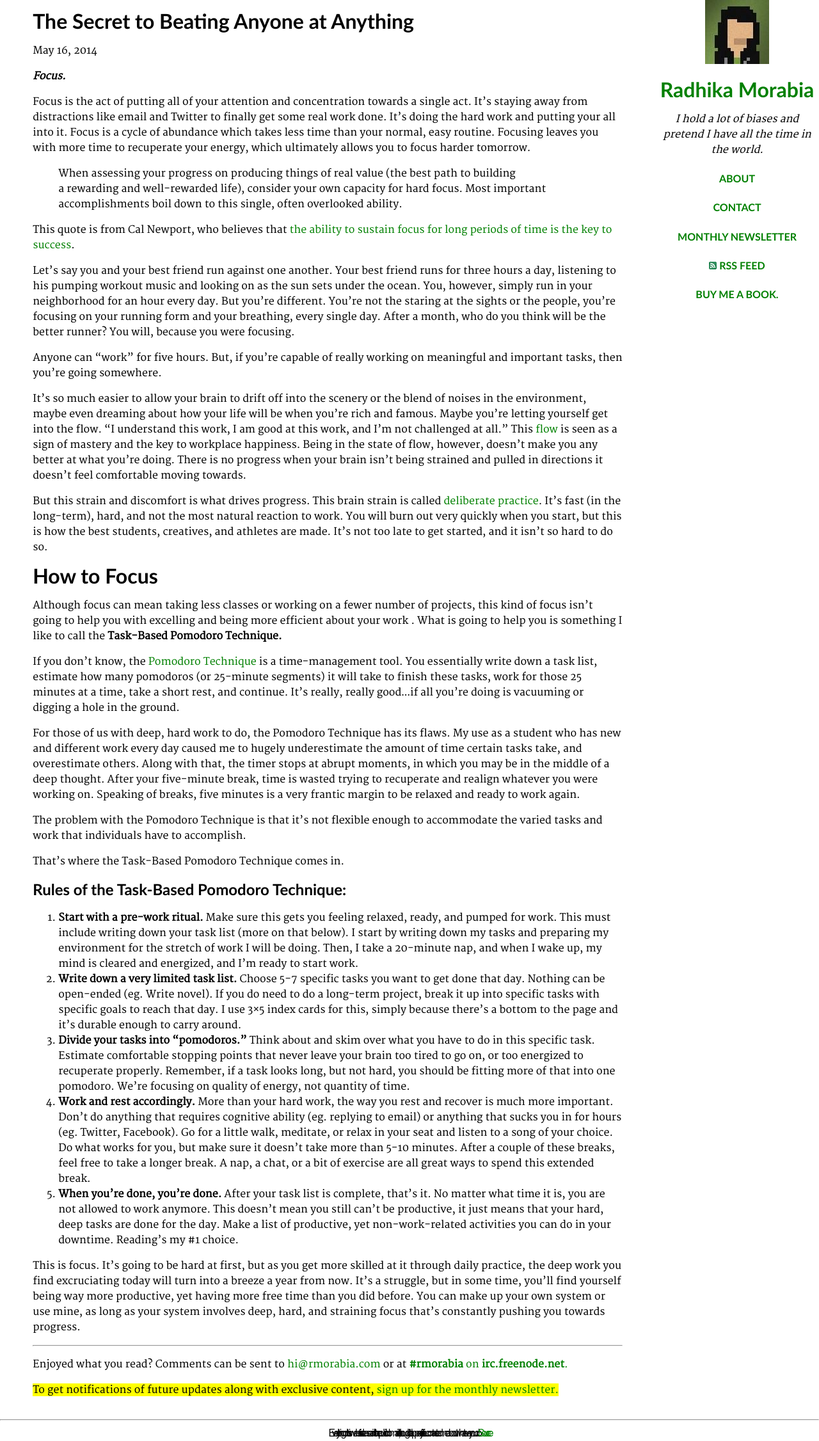
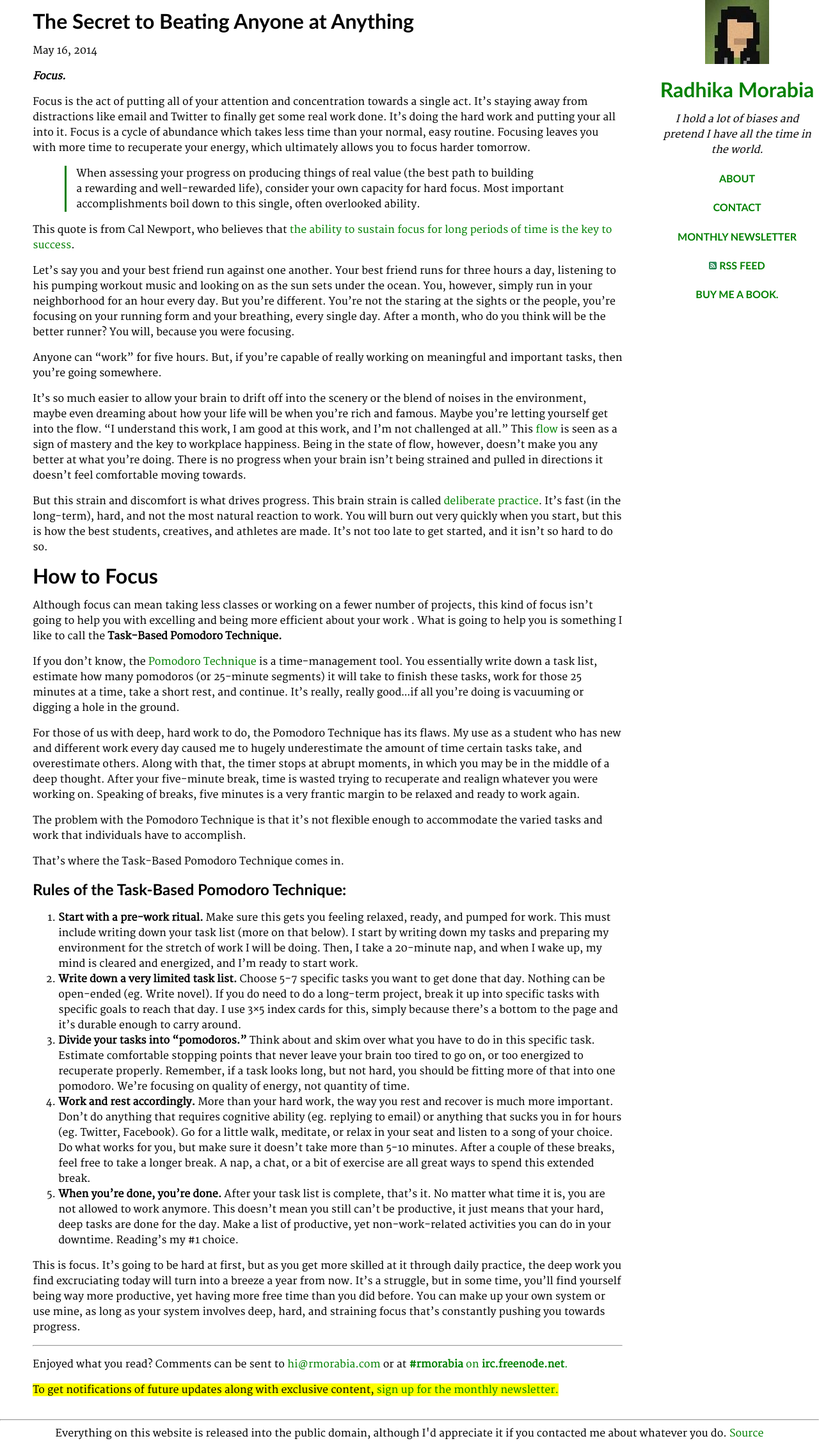
Before and after one commit to rmorabia/radhika.dev, a Jekyll site: the page built from _posts/2013-12-11-welcome-to-jekyll.markdown, in a window 1280 px wide. Shown: the whole page at 64% size. Built offline with Jekyll 4.4.1, drawn with Linux system fonts in a browser that asks for light colours; Markdown is read by kramdown in place of the engine named in the settings.

Commit message:
fix footer maybe

```diff
--- a/_layouts/default.html
+++ b/_layouts/default.html
@@ -31,6 +31,7 @@
                 </center>
             </div>
         </div>
+    </div>
 <footer><hr /> <center>Everything on this website is released into the public domain, although I'd appreciate it if you contacted me about whatever you do. <a href="http://github.com/rmorabia/rmorabia.github.io">Source</a></center></footer>
     </body>
 </html>
--- a/css/stylesheet.css
+++ b/css/stylesheet.css
@@ -60,7 +60,7 @@ footer {
     padding-right: 5%;
 }
 
-blockquote.style {
+blockquote {
   margin-top: 10px;
   margin-bottom: 10px;
   margin-left: 50px;
```
